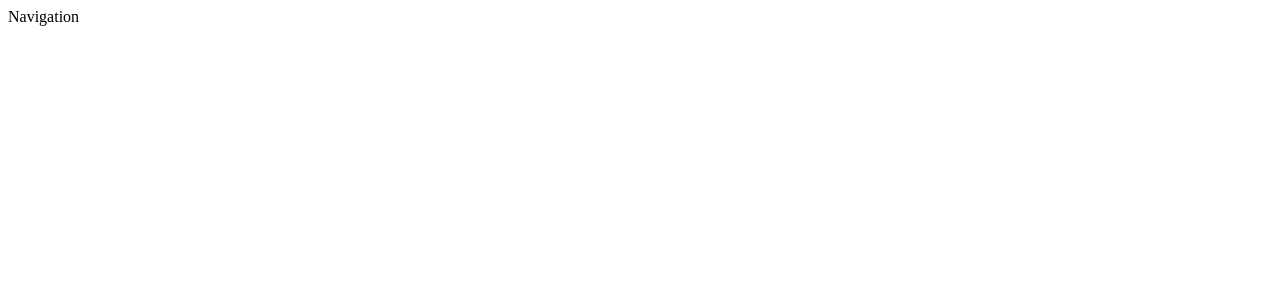
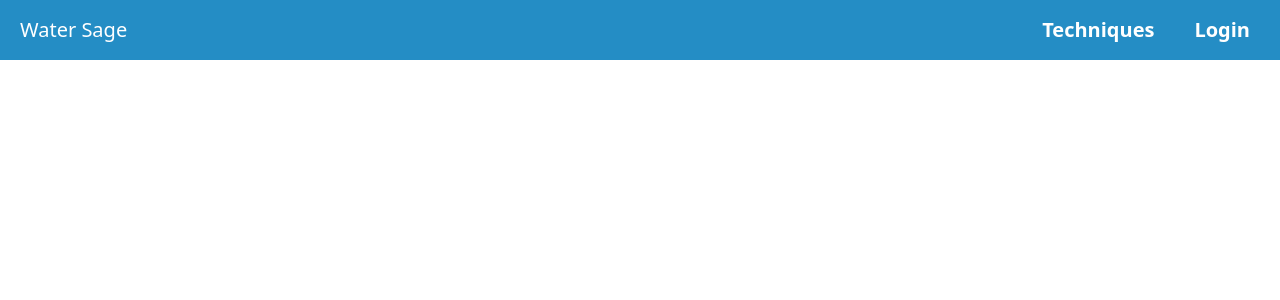
Before and after one commit to Anshika124/water-sage, a React (Create React App) app: page / in a window 1280 px wide. Shown: the top 300 px of the page. Built offline with nearby package versions, Linux system fonts and the light colour scheme.

Commit message:
Pico css and header added

```diff
--- a/package.json
+++ b/package.json
@@ -3,6 +3,7 @@
   "version": "0.1.0",
   "private": true,
   "dependencies": {
+    "@picocss/pico": "^2.0.6",
     "@testing-library/jest-dom": "^5.17.0",
     "@testing-library/react": "^13.4.0",
     "@testing-library/user-event": "^13.5.0",
--- a/src/App.js
+++ b/src/App.js
@@ -2,13 +2,23 @@ import { useEffect, useState } from 'react';
 import { BrowserRouter as Router, Routes, Route } from "react-router-dom";
 import Home from './pages/Home';
 import './App.css';
+import '@picocss/pico/css/pico.min.css';
 import Techniques from './pages/Techniques';
 import Issues from './pages/Issues';
 import GlobalMap from './pages/GlobalMap';
 import Navigation from './components/Navigation';
 import Awareness from './pages/Awareness';
+import LeaderBoard from './pages/LeaderBoard';
+import Login from './pages/Login';
+import Register from './pages/Register';
+import Profile from './pages/Profile';
 
 function App() {
+
+  //Makes the browser theme to light
+  useEffect(() => {
+    document.documentElement.setAttribute("data-theme", "light");
+  }, []);
 
   return (
     <>
@@ -16,11 +26,16 @@ function App() {
         <Navigation />
         <Routes>
           <Route path='/' element={<Home/>} />
+          <Route path='/login' element={<Login/>} />
+          <Route path='/register' element={<Register/>} />
           <Route path='/home' element={<Home/>} />
           <Route path='/techniques' element={<Techniques/>} />
           <Route path='/issues' element={<Issues/>} />
           <Route path='/globalmap' element={<GlobalMap/>} />
           <Route path='/awareness' element={<Awareness/>} />
+          <Route path='/leaderboard' element={<LeaderBoard />} />
+          <Route path='/profile' element={<Profile />} />
+
         </Routes>
       </Router>
     </>
--- a/src/components/Navigation.jsx
+++ b/src/components/Navigation.jsx
@@ -1,8 +1,53 @@
 import React from 'react'
+import { Link, NavLink } from 'react-router-dom'
 
 function Navigation() {
   return (
-    <div>Navigation</div>
+    <header style={{
+      backgroundColor: '#248DC5',  // Blue background
+      padding: '10px 20px',
+      position: 'fixed',
+      top: 0,
+      left: 0,
+      right: 0,
+      height: '60px',
+      color: 'white',
+      display: 'flex',
+      justifyContent: 'space-between',
+      alignItems: 'center',
+    }}>
+      {/* Logo on the left */}
+      <div>
+        {/* <img
+          src="logo.png"
+          alt="Logo"
+          style={{ height: '40px', width: 'auto' }}
+        /> */}
+        <span>Water Sage</span>
+      </div>
+
+      {/* Links on the right */}
+      <nav>
+        <ul style={{
+          display: 'flex',
+          gap: '20px',
+          listStyle: 'none',
+          margin: 0,
+          padding: 0,
+        }}>
+          <li>
+            <a href="#techniques" style={{ color: 'white', textDecoration: 'none', fontWeight: 'bold' }}>
+              Techniques
+            </a>
+          </li>
+          <li>
+            <a href="#login" style={{ color: 'white', textDecoration: 'none', fontWeight: 'bold' }}>
+              Login
+            </a>
+          </li>
+        </ul>
+      </nav>
+    </header>
   )
 }
 
```
Also changed, not shown: 1 other file (tests, documents, lock files or other folders).
